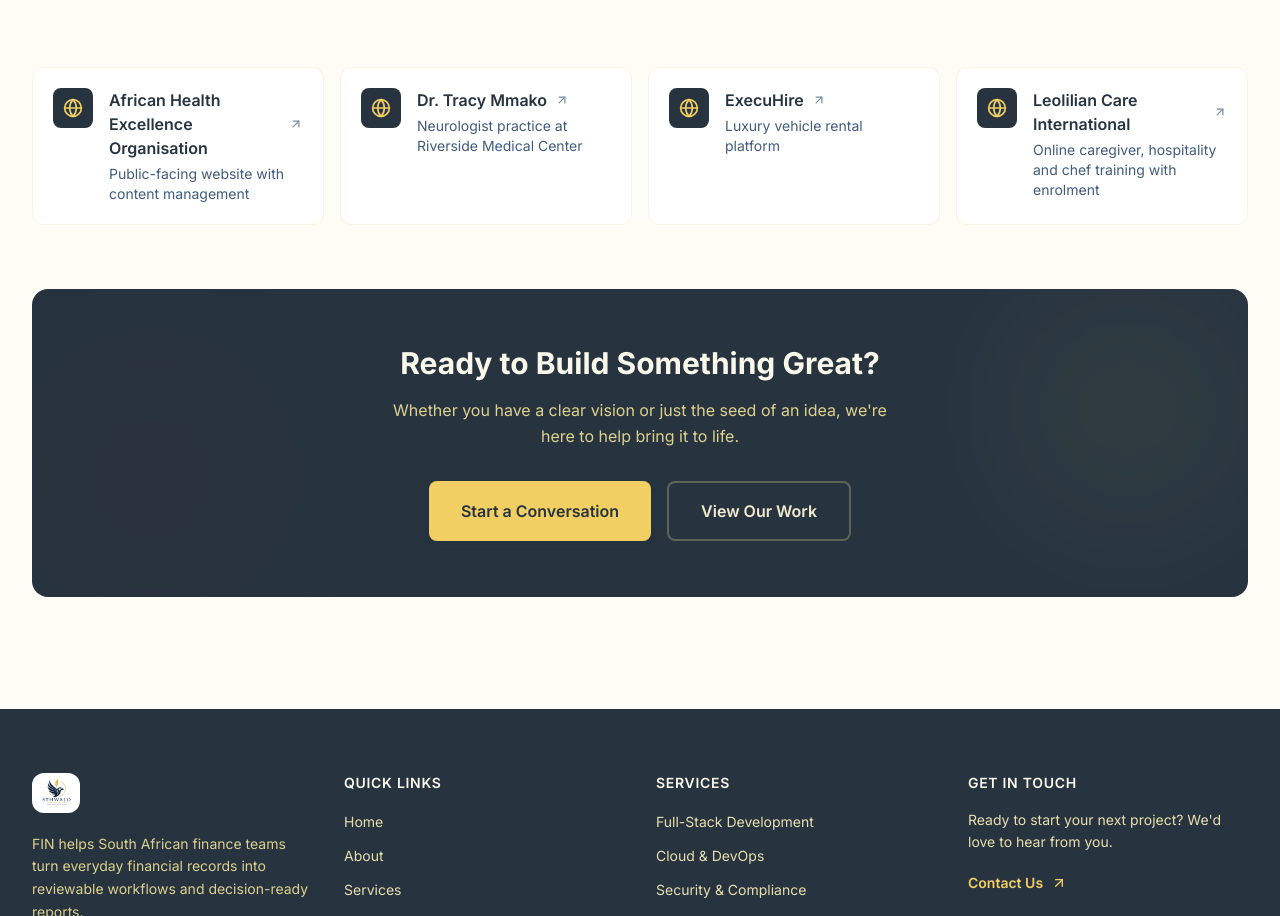
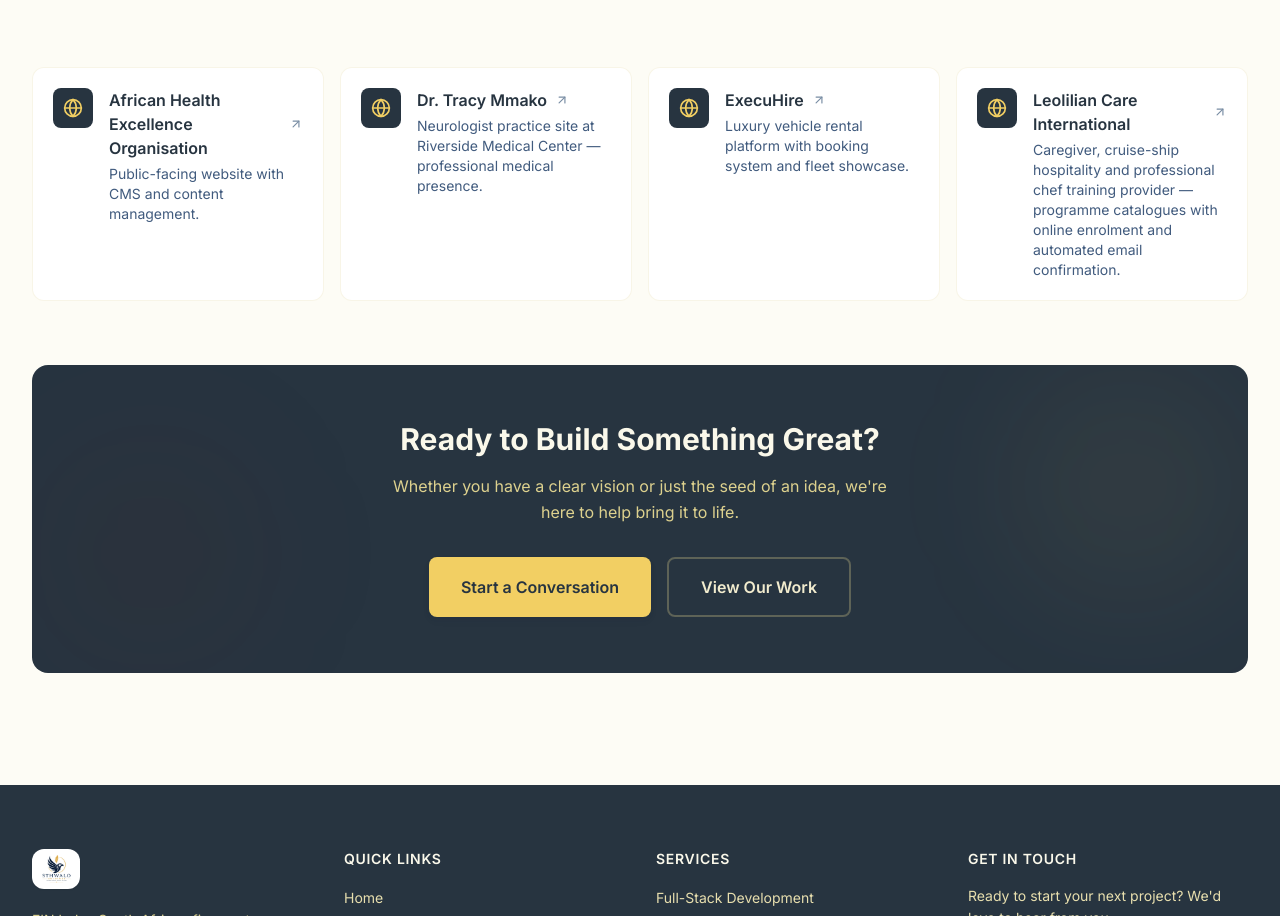
Before and after one commit to sthwalo/sthwalo, a React (Vite) app: page / in a window 1280 px wide. Shown: the part 2649-3565 px from the top of the page. Built offline with nearby package versions, Linux system fonts and the light colour scheme; no server answers.

Commit message:
update project information

```diff
--- a/package.json
+++ b/package.json
@@ -14,15 +14,12 @@
     "lucide-react": "^0.344.0",
     "react": "^18.3.1",
     "react-dom": "^18.3.1",
-    "react-helmet-async": "^3.0.0",
     "react-router-dom": "^7.13.1"
   },
   "devDependencies": {
     "@eslint/js": "^9.9.1",
     "@types/react": "^18.3.5",
     "@types/react-dom": "^18.3.0",
-    "@typescript-eslint/eslint-plugin": "^8.59.2",
-    "@typescript-eslint/parser": "^8.59.2",
     "@vitejs/plugin-react": "^4.3.1",
     "autoprefixer": "^10.4.18",
     "eslint": "^9.9.1",
--- a/src/components/home/TrustSignals.tsx
+++ b/src/components/home/TrustSignals.tsx
@@ -2,13 +2,8 @@
 import AnimatedSection from '../ui/AnimatedSection';
 import SectionHeading from '../ui/SectionHeading';
 import Button from '../ui/Button';
+import { clientProjects } from '../../data/clientProjects';
 
-const deliveredProjects = [
-  { name: 'African Health Excellence Organisation', url: 'https://heosa.africa', description: 'Public-facing website with content management' },
-  { name: 'Dr. Tracy Mmako', url: 'https://drmmako.co.za', description: 'Neurologist practice at Riverside Medical Center' },
-  { name: 'ExecuHire', url: 'https://www.execuhire.co.za', description: 'Luxury vehicle rental platform' },
-  { name: 'Leolilian Care International', url: 'https://leolilly.org', description: 'Online caregiver, hospitality and chef training with enrolment' },
-];
 
 export default function TrustSignals() {
   return (
@@ -23,7 +18,7 @@
         </AnimatedSection>
 
         <div className="grid grid-cols-1 sm:grid-cols-2 lg:grid-cols-4 gap-4 mb-16">
-          {deliveredProjects.map((project, index) => (
+          {clientProjects.map((project, index) => (
             <AnimatedSection
               key={index}
               animation="fade-in-up"
--- /dev/null
+++ b/src/data/clientProjects.ts
@@ -0,0 +1,43 @@
+/**
+ * Client work, in one place.
+ *
+ * The same four projects were listed twice — once in `TrustSignals` on the home page and once in
+ * the Portfolio page's "Client websites & systems" section — with descriptions that had already
+ * drifted apart ("Public-facing website with content management" against "Public-facing website
+ * with CMS and content management"). Two copies of a fact is one copy too many: the next edit
+ * lands on whichever the author happened to open.
+ *
+ * `name` rather than `title`, because that is what these are. The Portfolio page destructured
+ * `title`; it now reads `name` from here.
+ */
+export type ClientProject = {
+  name: string;
+  /** Live site. These are the strongest evidence on the site, so every one must resolve. */
+  url: string;
+  description: string;
+};
+
+export const clientProjects: ClientProject[] = [
+  {
+    name: 'African Health Excellence Organisation',
+    url: 'https://heosa.africa',
+    description: 'Public-facing website with CMS and content management.',
+  },
+  {
+    name: 'Dr. Tracy Mmako',
+    url: 'https://drmmako.co.za',
+    description:
+      'Neurologist practice site at Riverside Medical Center — professional medical presence.',
+  },
+  {
+    name: 'ExecuHire',
+    url: 'https://www.execuhire.co.za',
+    description: 'Luxury vehicle rental platform with booking system and fleet showcase.',
+  },
+  {
+    name: 'Leolilian Care International',
+    url: 'https://leolilly.org',
+    description:
+      'Caregiver, cruise-ship hospitality and professional chef training provider — programme catalogues with online enrolment and automated email confirmation.',
+  },
+];
--- a/src/data/publicMetricsSnapshot.ts
+++ /dev/null
@@ -1,16 +0,0 @@
-// Reviewed fallback for the public trust metrics. The live, privacy-safe aggregate endpoint
-// (GET /api/v1/public/trust-metrics) is the source of truth; this snapshot is shown only when
-// that endpoint is unavailable (e.g. at build/SSR time or during an API blip). Keep the values
-// in step with the live aggregates — last reviewed against production on the date below.
-export const publicMetricsSnapshot = {
-  reviewedAt: '2026-06-21',
-  metrics: {
-    companyWorkspaces: 20,
-    transactionsProcessed: 24800,
-  },
-  definitions: {
-    transactionsProcessed: 'Imported bank transactions currently recorded by FIN.',
-    companyWorkspaces: 'Company workspaces created in FIN.',
-    activeUsersLast30Days: 'Non-super-admin users who signed in during the previous 30 days.',
-  },
-};
--- a/src/pages/Portfolio.tsx
+++ b/src/pages/Portfolio.tsx
@@ -14,6 +14,7 @@
 import AnimatedSection from '../components/ui/AnimatedSection';
 import SectionHeading from '../components/ui/SectionHeading';
 import Button from '../components/ui/Button';
+import { clientProjects } from '../data/clientProjects';
 
 const finFeatures = [
   { icon: BarChart3, title: 'Transaction Processing', text: 'Supported statement imports, reviewable classifications, reusable rules, reconciliation, and double-entry journal workflows.' },
@@ -36,28 +37,6 @@
 
 const techStack = ['Spring Boot 3', 'Java 17', 'React 19', 'TypeScript', 'PostgreSQL 17', 'Docker', 'AWS'];
 
-const deliveredSites = [
-  {
-    title: 'African Health Excellence Organisation',
-    url: 'https://heosa.africa',
-    description: 'Public-facing website with CMS and content management.',
-  },
-  {
-    title: 'Dr. Tracy Mmako',
-    url: 'https://drmmako.co.za',
-    description: 'Neurologist practice site at Riverside Medical Center -- professional medical presence.',
-  },
-  {
-    title: 'ExecuHire',
-    url: 'https://www.execuhire.co.za',
-    description: 'Luxury vehicle rental platform with booking system and fleet showcase.',
-  },
-  {
-    title: 'Leolilian Care International',
-    url: 'https://leolilly.org',
-    description: 'Caregiver, cruise-ship hospitality, and professional chef training provider -- programme catalogues with online enrolment and automated email confirmation.',
-  },
-];
 
 export default function Portfolio() {
   return (
@@ -254,9 +233,9 @@
           </AnimatedSection>
 
           <div className="grid grid-cols-1 md:grid-cols-2 lg:grid-cols-4 gap-6">
-            {deliveredSites.map(({ title, url, description }, index) => (
+            {clientProjects.map(({ name, url, description }, index) => (
               <AnimatedSection
-                key={title}
+                key={name}
                 animation="fade-in-up"
                 delay={`animate-delay-${(index + 1) * 100}`}
               >
@@ -275,7 +254,7 @@
                         <ArrowUpRight className="w-4 h-4 text-deep-space-300 group-hover:text-harvest-gold-500 transition-colors flex-shrink-0 mt-1" />
                       )}
                     </div>
-                    <h3 className="text-lg font-semibold text-deep-space-800 mb-2 group-hover:text-harvest-gold-600 transition-colors">{title}</h3>
+                    <h3 className="text-lg font-semibold text-deep-space-800 mb-2 group-hover:text-harvest-gold-600 transition-colors">{name}</h3>
                     <p className="text-sm text-deep-space-500 leading-relaxed flex-1">{description}</p>
                     <div className="mt-4 pt-4 border-t border-warm-sand-300/30">
                       <span className="inline-flex items-center gap-1.5 text-xs font-medium text-green-600">
--- a/src/utils/analytics.ts
+++ b/src/utils/analytics.ts
@@ -1,4 +1,8 @@
-// Analytics utility functions for Google Analytics 4
+// Google Analytics 4 helpers.
+//
+// Only the events the site actually fires. `trackConversion` and `trackVideoPlay` were defined
+// and never called from anywhere — a conversion event aimed at a signup this site no longer owns,
+// and a video tracker for a player that does not exist here.
 declare global {
   interface Window {
     gtag: (...args: unknown[]) => void;
@@ -11,27 +15,10 @@
   }
 };
 
-export const trackConversion = (conversionType: string, value?: number) => {
-  trackEvent('conversion', {
-    send_to: import.meta.env.VITE_GA_MEASUREMENT_ID,
-    value: value,
-    currency: 'ZAR',
-    conversion_type: conversionType,
-  });
-};
-
-
 export const trackCTAClick = (ctaType: string, location: string) => {
   trackEvent('cta_click', {
     cta_type: ctaType,
     page_location: location,
-  });
-};
-
-export const trackVideoPlay = (videoId: string, videoTitle: string) => {
-  trackEvent('video_play', {
-    video_id: videoId,
-    video_title: videoTitle,
   });
 };
 
```
Also changed, not shown: 7 other files (tests, documents, lock files or other folders).
